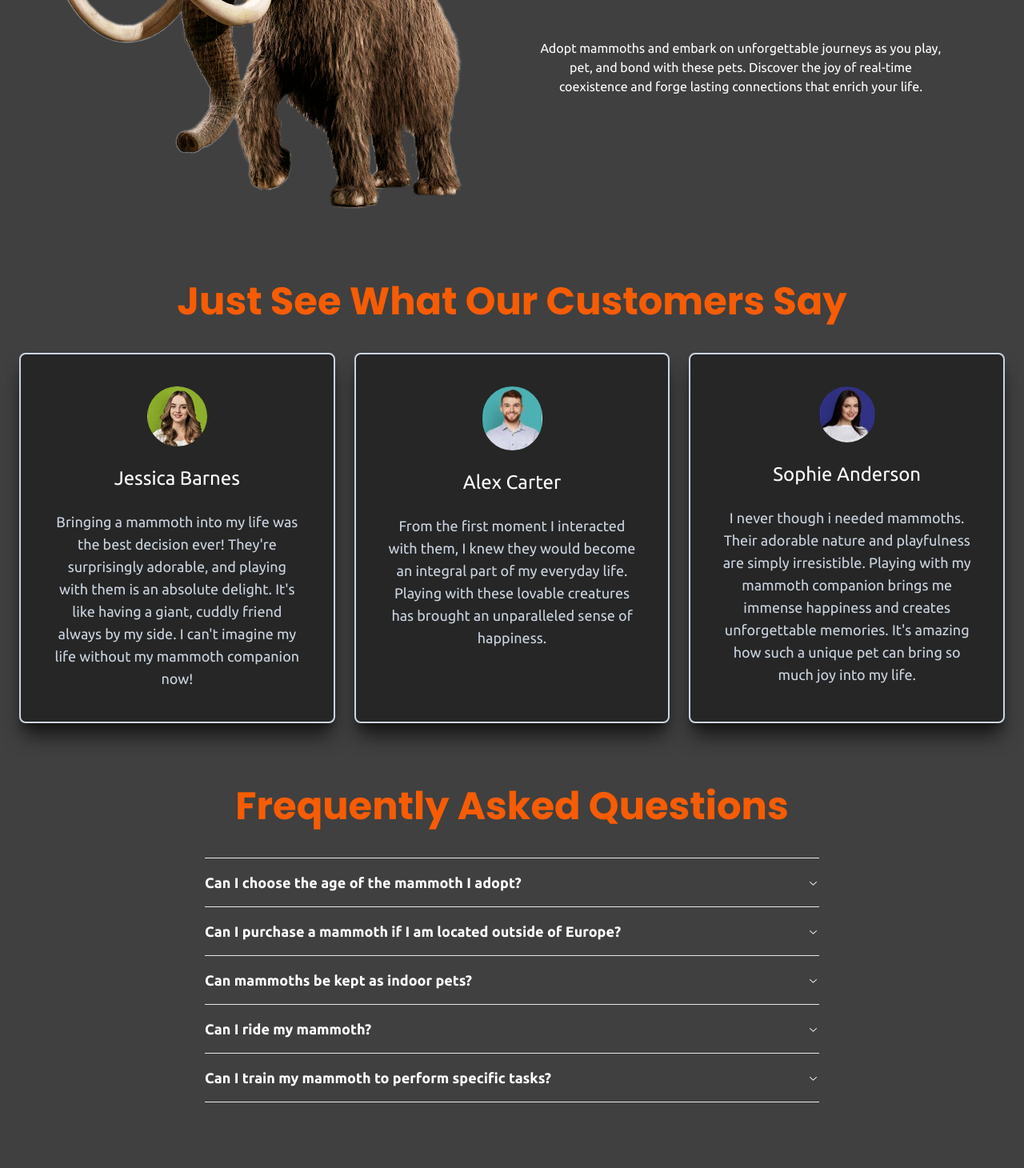
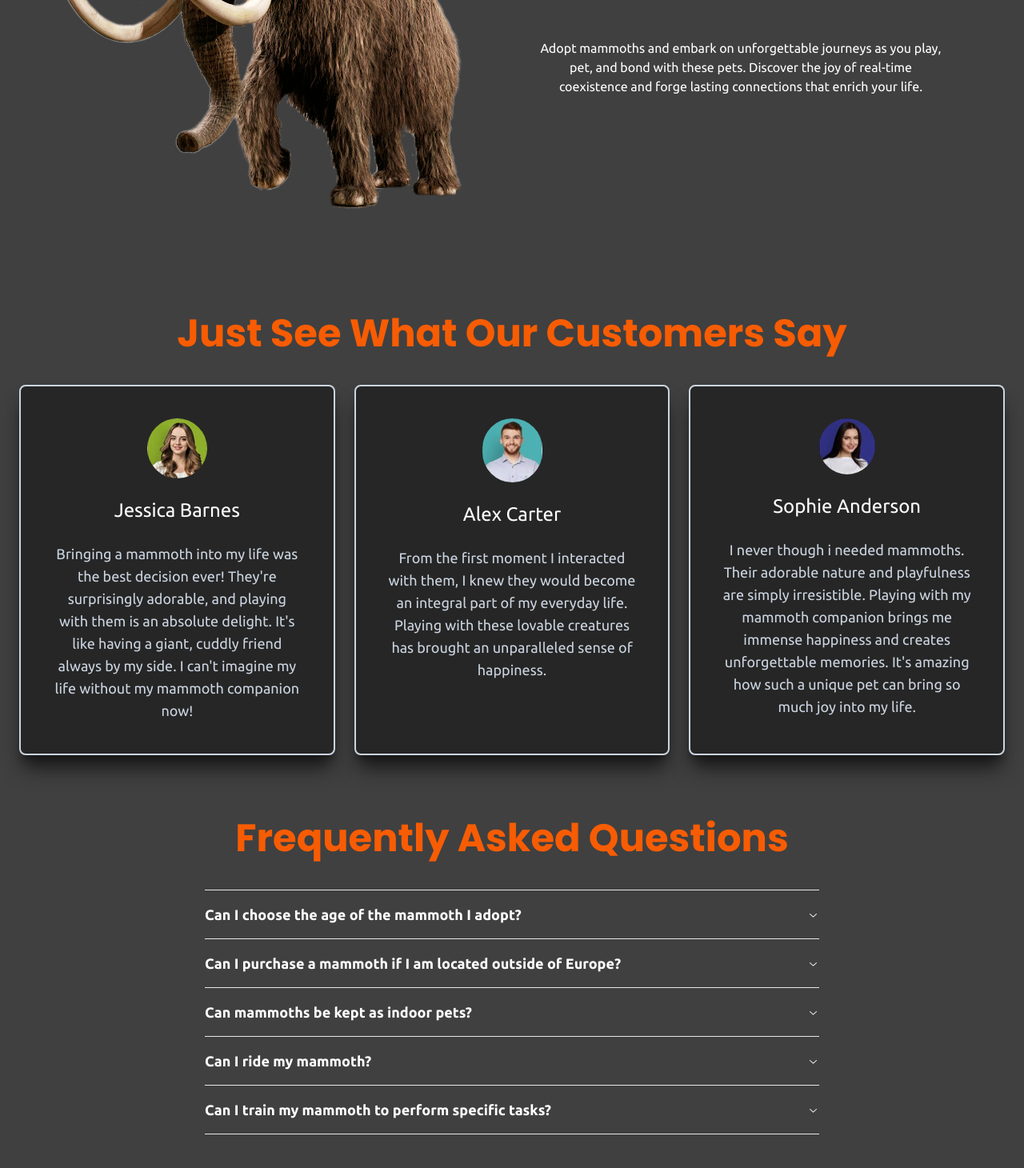
Before and after one commit to Jankela04/tuskware, a Next.js app: page / in a window 1280 px wide. Shown: the part 1330-2790 px from the top of the page at 80% size. Built offline with nearby package versions, Linux system fonts and the light colour scheme.

Commit message:
refactor: simplify spacing between sections

```diff
--- a/src/app/(home)/page.tsx
+++ b/src/app/(home)/page.tsx
@@ -7,7 +7,7 @@ import { cn } from "@/lib/utils";
 
 export default function Home() {
   return (
-    <main className="bg-neutral-700 text-white">
+    <main className="space-y-20 bg-neutral-700 text-white">
       <HeroSection />
       <InfoSection />
       <TestimonialsSection />
@@ -54,7 +54,7 @@ function HeroSection() {
 function InfoSection() {
   return (
     <section className="flex flex-col gap-12 md:gap-16">
-      <div className="content-container pt-20 text-center">
+      <div className="content-container text-center">
         <h2
           className={cn(
             poppins.className,
@@ -106,7 +106,7 @@ function InfoSection() {
 
 function TestimonialsSection() {
   return (
-    <section className="pt-10">
+    <section>
       <h2
         className={cn(
           poppins.className,
@@ -115,7 +115,7 @@ function TestimonialsSection() {
       >
         <Balancer>Just See What Our Customers Say</Balancer>
       </h2>
-      <div className="content-container flex flex-col gap-6 pb-20 lg:flex-row">
+      <div className="content-container flex flex-col gap-6 lg:flex-row">
         <div className="flex flex-col items-center gap-6 rounded-lg border-2 border-slate-300 bg-neutral-800 p-10 shadow-xl shadow-neutral-900 lg:w-1/3">
           <Image
             src="/images/jessica-barnes.jpg"
@@ -211,7 +211,7 @@ function FAQSection() {
       </h2>
       <Accordion.Root
         type="multiple"
-        className="mx-auto max-w-3xl border-red-500 pb-10 text-lg"
+        className="mx-auto max-w-3xl border-red-500 text-lg"
       >
         {faqs.map((faq, idx) => {
           return (
@@ -230,7 +230,7 @@ function FAQSection() {
 
 function CTASection() {
   return (
-    <section className="content-container mt-10 pb-20">
+    <section className="content-container pb-20">
       <h2
         className={cn(
           poppins.className,
```
